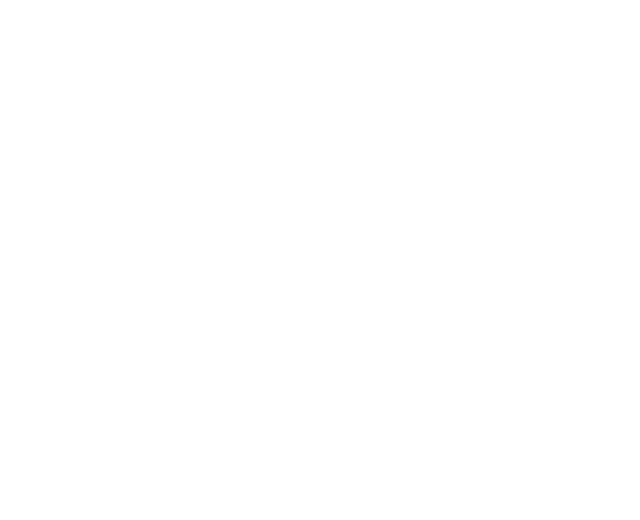
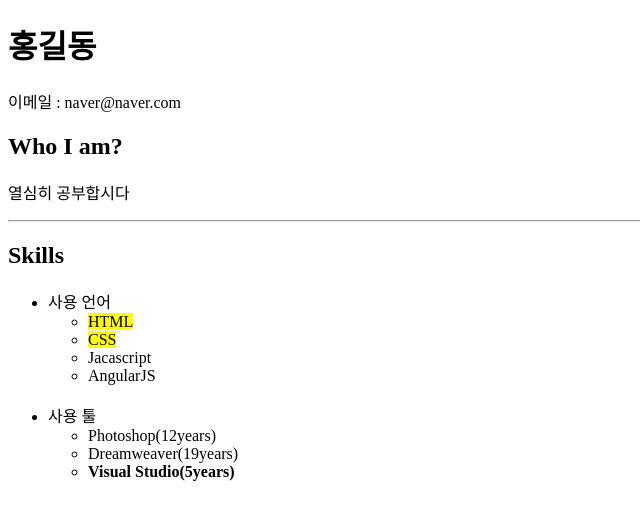
Before and after one commit to my-U/html5_css3_study, a plain HTML site: page 09/09_15/index.html in a window 1280 px wide. Shown: the whole page, without its empty margins (0-640 px from the left). Drawn offline with Linux system fonts and the light colour scheme.

Commit message:
html_css_practice_09_15

```diff
--- a/09/09_15/index.html
+++ b/09/09_15/index.html
@@ -5,6 +5,28 @@
         <meta charset="utf-8">
     </head>
     <body>
-
+        <h1> 홍길동 </h1>
+        <p>이메일 : naver@naver.com</p>
+        <h2>Who I am?</h2>
+        <p>열심히 공부합시다</p>
+        <hr>
+        <h2>Skills</h2>
+        <ul>
+            <li>사용 언어
+                <ul>
+                    <li><mark>HTML</mark></li>
+                    <li><mark>CSS</mark></li>
+                    <li>Jacascript</li>
+                    <li>AngularJS</li>
+                </ul>
+            </li><br>
+            <li>사용 툴
+                <ul>
+                    <li>Photoshop(12years)</li>
+                    <li>Dreamweaver(19years)</li>
+                    <li><b>Visual Studio(5years)</b></li>
+                </ul>
+            </li>
+        </ul>
     </body>
 </html>
```
